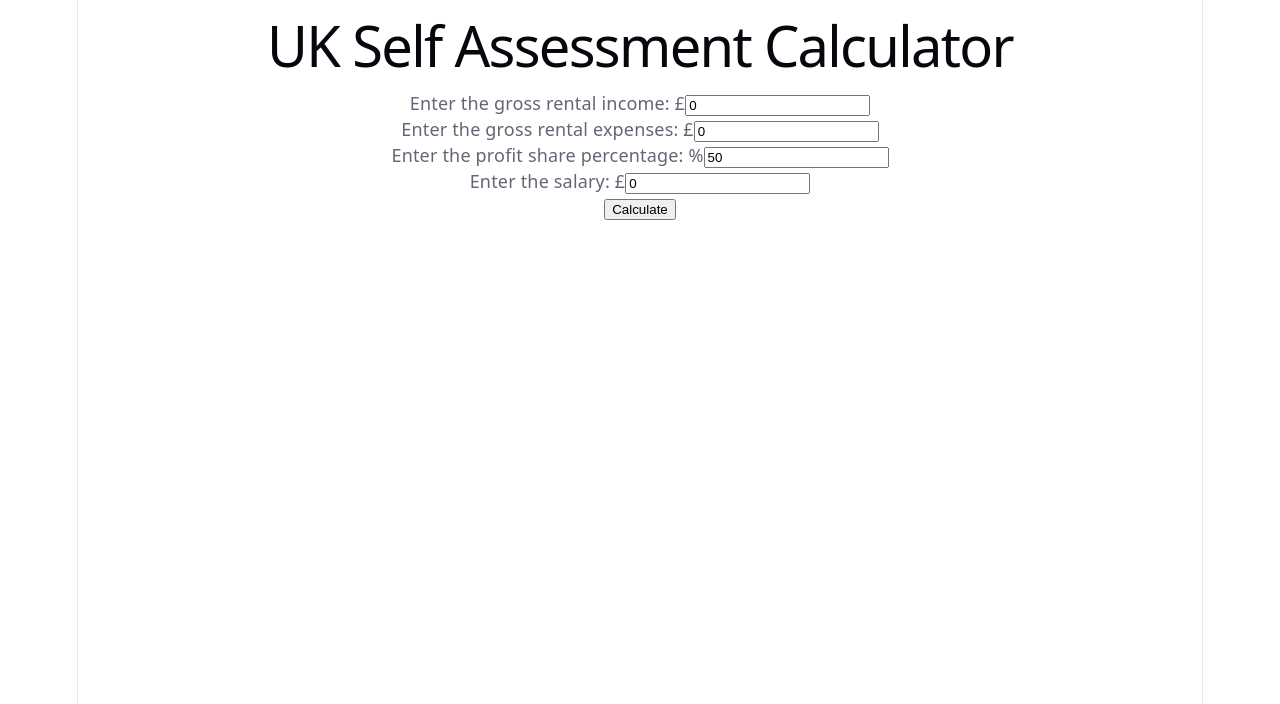
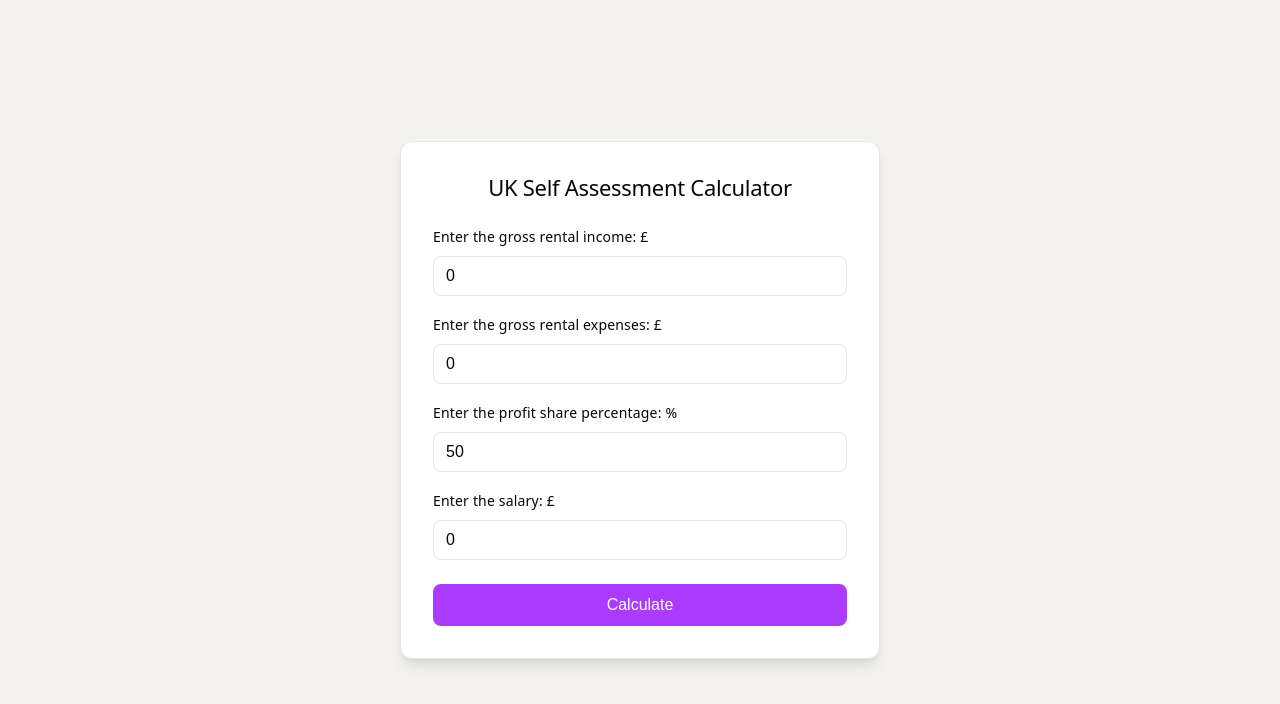
Before and after one commit to rrana5106/uk-self-assessment-calc, a React (Vite) app in the folder client/: page / in a window 1280 px wide. Shown: the top 704 px of the page. Built offline with nearby package versions, Linux system fonts and the light colour scheme.

Commit message:
Restyle form as a centered card with proper labels and stat grid

```diff
--- a/client/src/App.css
+++ b/client/src/App.css
@@ -1,184 +1,93 @@
-.counter {
-  font-size: 16px;
-  padding: 5px 10px;
-  border-radius: 5px;
-  color: var(--accent);
-  background: var(--accent-bg);
-  border: 2px solid transparent;
-  transition: border-color 0.3s;
-  margin-bottom: 24px;
-
-  &:hover {
-    border-color: var(--accent-border);
-  }
-  &:focus-visible {
-    outline: 2px solid var(--accent);
-    outline-offset: 2px;
-  }
+.App {
+  width: 100%;
+  max-width: 480px;
 }
 
-.hero {
-  position: relative;
-
-  .base,
-  .framework,
-  .vite {
-    inset-inline: 0;
-    margin: 0 auto;
+.card {
+  background: var(--bg);
+  border: 1px solid var(--border);
+  border-radius: 12px;
+  box-shadow: var(--shadow);
+  padding: 32px;
 }
 
-  .base {
-    width: 170px;
-    position: relative;
-    z-index: 0;
+.card h1 {
+  font-size: 22px;
+  letter-spacing: -0.3px;
+  margin: 0 0 24px;
+  text-align: center;
 }
 
-  .framework,
-  .vite {
-    position: absolute;
+.form-group {
+  margin-bottom: 16px;
+  text-align: left;
 }
 
-  .framework {
-    z-index: 1;
-    top: 34px;
-    height: 28px;
-    transform: perspective(2000px) rotateZ(300deg) rotateX(44deg) rotateY(39deg)
-      scale(1.4);
+.form-group label {
+  display: block;
+  font-size: 14px;
+  font-weight: 500;
+  color: var(--text-h);
+  margin-bottom: 6px;
 }
 
-  .vite {
-    z-index: 0;
-    top: 107px;
-    height: 26px;
-    width: auto;
-    transform: perspective(2000px) rotateZ(300deg) rotateX(40deg) rotateY(39deg)
-      scale(0.8);
-  }
+.form-group input {
+  width: 100%;
+  padding: 10px 12px;
+  font-size: 16px;
+  border: 1px solid var(--border);
+  border-radius: 8px;
+  box-sizing: border-box;
+  background: var(--bg);
+  color: var(--text-h);
 }
 
-#center {
-  display: flex;
-  flex-direction: column;
-  gap: 25px;
-  place-content: center;
-  place-items: center;
-  flex-grow: 1;
-
-  @media (max-width: 1024px) {
-    padding: 32px 20px 24px;
-    gap: 18px;
-  }
+.form-group input:focus {
+  outline: none;
+  border-color: var(--accent);
+  box-shadow: 0 0 0 3px var(--accent-bg);
 }
 
-#next-steps {
-  display: flex;
+button[type="submit"] {
+  width: 100%;
+  padding: 12px;
+  margin-top: 8px;
+  font-size: 16px;
+  font-weight: 500;
+  color: #fff;
+  background: var(--accent);
+  border: none;
+  border-radius: 8px;
+  cursor: pointer;
+}
+
+button[type="submit"]:hover {
+  opacity: 0.9;
+}
+
+.result {
+  margin-top: 24px;
+  padding-top: 20px;
   border-top: 1px solid var(--border);
   text-align: left;
-
-  & > div {
-    flex: 1 1 0;
-    padding: 32px;
-    @media (max-width: 1024px) {
-      padding: 24px 20px;
-    }
 }
 
-  .icon {
-    margin-bottom: 16px;
-    width: 22px;
-    height: 22px;
+.result-grid {
+  display: grid;
+  gap: 10px;
 }
 
-  @media (max-width: 1024px) {
-    flex-direction: column;
-    text-align: center;
-  }
+.result-grid p {
+  display: flex;
+  justify-content: space-between;
+  font-size: 15px;
 }
 
-#docs {
-  border-right: 1px solid var(--border);
-
-  @media (max-width: 1024px) {
-    border-right: none;
-    border-bottom: 1px solid var(--border);
+.error {
+  margin-top: 16px;
+  padding: 10px 14px;
+  border-radius: 8px;
+  background: var(--accent-bg);
+  color: var(--danger);
+  font-size: 14px;
 }
-}
-
-#next-steps ul {
-  list-style: none;
-  padding: 0;
-  display: flex;
-  gap: 8px;
-  margin: 32px 0 0;
-
-  .logo {
-    height: 18px;
-  }
-
-  a {
-    color: var(--text-h);
-    font-size: 16px;
-    border-radius: 6px;
-    background: var(--social-bg);
-    display: flex;
-    padding: 6px 12px;
-    align-items: center;
-    gap: 8px;
-    text-decoration: none;
-    transition: box-shadow 0.3s;
-
-    &:hover {
-      box-shadow: var(--shadow);
-    }
-    .button-icon {
-      height: 18px;
-      width: 18px;
-    }
-  }
-
-  @media (max-width: 1024px) {
-    margin-top: 20px;
-    flex-wrap: wrap;
-    justify-content: center;
-
-    li {
-      flex: 1 1 calc(50% - 8px);
-    }
-
-    a {
-      width: 100%;
-      justify-content: center;
-      box-sizing: border-box;
-    }
-  }
-}
-
-#spacer {
-  height: 88px;
-  border-top: 1px solid var(--border);
-  @media (max-width: 1024px) {
-    height: 48px;
-  }
-}
-
-.ticks {
-  position: relative;
-  width: 100%;
-
-  &::before,
-  &::after {
-    content: '';
-    position: absolute;
-    top: -4.5px;
-    border: 5px solid transparent;
-  }
-
-  &::before {
-    left: 0;
-    border-left-color: var(--border);
-  }
-  &::after {
-    right: 0;
-    border-right-color: var(--border);
-  }
-}
--- a/client/src/App.jsx
+++ b/client/src/App.jsx
@@ -13,7 +13,9 @@ function App() {
   return (
     <>
       <div className="App">
+        <div className="card">
           <h1>UK Self Assessment Calculator</h1>
+
           <form
             onSubmit={async (e) => {
               e.preventDefault();
@@ -49,61 +51,76 @@ function App() {
               }
             }}
           >
-          <p>
+            <div className="form-group">
+              <label htmlFor="grossRentalIncome">
                 Enter the gross rental income: £
+              </label>
               <input
+                id="grossRentalIncome"
                 type="number"
                 value={grossRentalIncome}
                 onChange={(e) => {
                   setGrossRentalIncome(Number(e.target.value));
                 }}
               />
-          </p>
-          <p>
+            </div>
+            <div className="form-group">
+              <label htmlFor="grossRentalExpenses">
                 Enter the gross rental expenses: £
+              </label>
               <input
+                id="grossRentalExpenses"
                 type="number"
                 value={grossRentalExpenses}
                 onChange={(e) => {
                   setGrossRentalExpenses(Number(e.target.value));
                 }}
               />
-          </p>
-          <p>
+            </div>
+            <div className="form-group">
+              <label htmlFor="profitSharePercentage">
                 Enter the profit share percentage: %
+              </label>
               <input
+                id="profitSharePercentage"
                 type="number"
                 value={profitSharePercentage * 100}
                 onChange={(e) => {
                   setProfitSharePercentage(Number(e.target.value) / 100);
                 }}
               />
-          </p>
+            </div>
 
-          <p>
+            <div className="form-group">
+              <label htmlFor="salary">
                 Enter the salary: £
+              </label>
               <input
+                id="salary"
                 type="number"
                 value={salary}
                 onChange={(e) => {
                   setSalary(Number(e.target.value));
                 }}
               />
-          </p>
+            </div>
             <button type="submit">Calculate</button>
             {result && (
               <div className="result">
                 <h2>Results</h2>
+                <div className="result-grid">
                   <p>Profit: £{result.profit.toFixed(2)}</p>
                   <p>Profit Share: £{result.profitShare.toFixed(2)}</p>
                   <p>Total Income: £{result.totalIncome.toFixed(2)}</p>
                   <p>Taxable Income: £{result.taxableIncome.toFixed(2)}</p>
                   <p>Income Tax: £{result.incomeTax.toFixed(2)}</p>
                 </div>
+              </div>
             )}
 
             {error && <p className="error">{error}</p>}
           </form>
+        </div>
       </div>
     </>
   );
--- a/client/src/index.css
+++ b/client/src/index.css
@@ -5,6 +5,7 @@
   --border: #e5e4e7;
   --code-bg: #f4f3ec;
   --accent: #aa3bff;
+  --danger: #dc2626;
   --accent-bg: rgba(170, 59, 255, 0.1);
   --accent-border: rgba(170, 59, 255, 0.5);
   --social-bg: rgba(244, 243, 236, 0.5);
@@ -38,6 +39,7 @@
     --border: #2e303a;
     --code-bg: #1f2028;
     --accent: #c084fc;
+    --danger: #f87171;
     --accent-bg: rgba(192, 132, 252, 0.15);
     --accent-border: rgba(192, 132, 252, 0.5);
     --social-bg: rgba(47, 48, 58, 0.5);
@@ -55,15 +57,13 @@ body {
 }
 
 #root {
-  width: 1126px;
-  max-width: 100%;
-  margin: 0 auto;
-  text-align: center;
-  border-inline: 1px solid var(--border);
-  min-height: 100svh;
+  min-height: 100vh;
   display: flex;
-  flex-direction: column;
+  align-items: center;
+  justify-content: center;
+  padding: 24px;
   box-sizing: border-box;
+  background: var(--code-bg);
 }
 
 h1,
```
Lines whose indentation alone changed are shown as unchanged.
